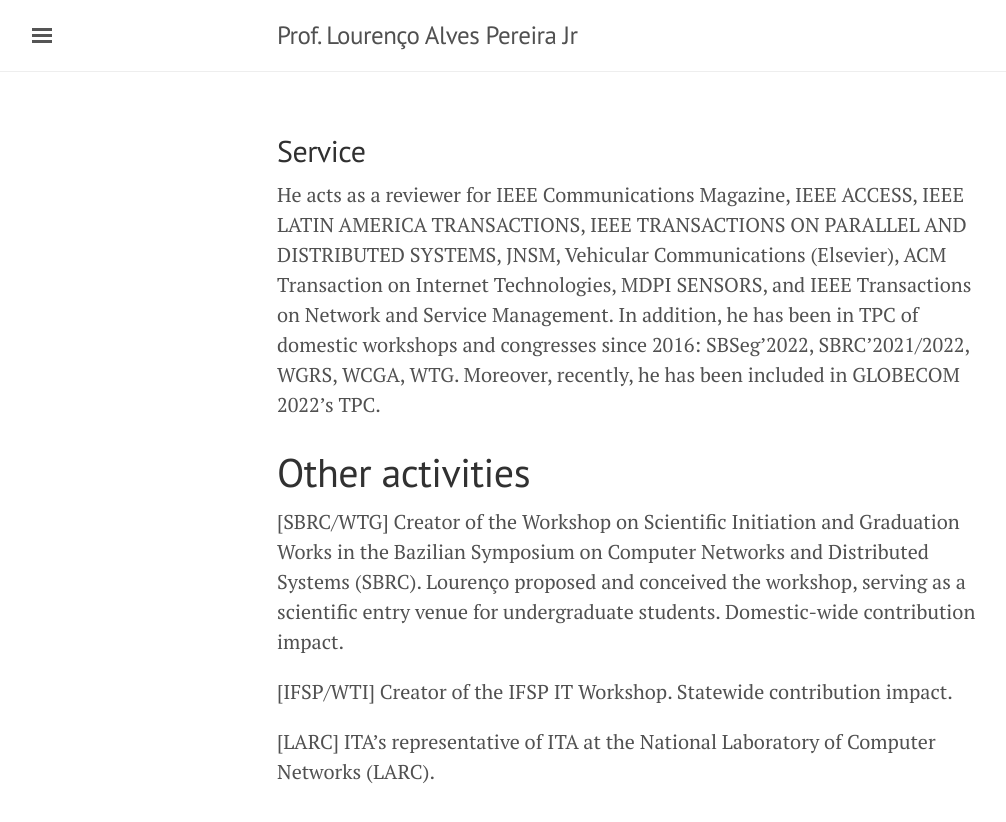
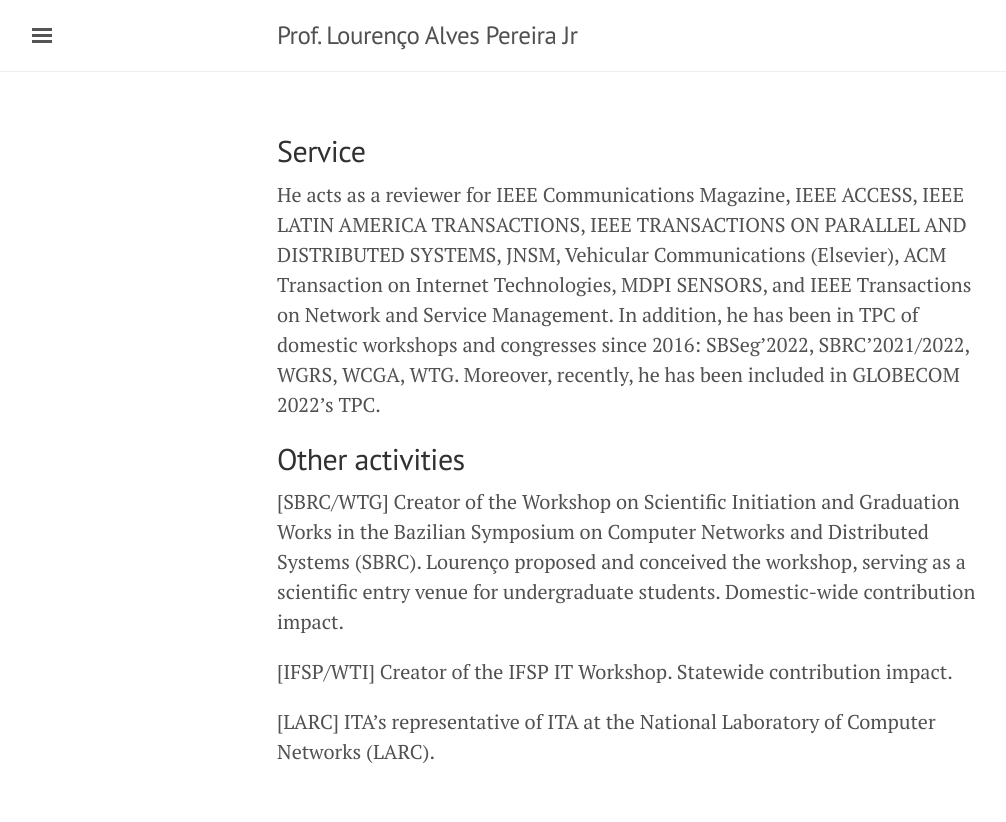
Before and after one commit to ljr/ljr.github.io, a Jekyll site: the page built from services.md, in a window 1280 px wide. Shown: the top 822 px of the page, without its empty margins (3-1009 px from the left). Built offline with Jekyll 4.4.1, drawn with Linux system fonts in a browser that asks for light colours.

```diff
--- a/activities.md
+++ b/services.md
@@ -6,7 +6,7 @@ title: Service
 
 He acts as a reviewer for IEEE Communications Magazine, IEEE ACCESS, IEEE LATIN AMERICA TRANSACTIONS, IEEE TRANSACTIONS ON PARALLEL AND DISTRIBUTED SYSTEMS, JNSM, Vehicular Communications (Elsevier), ACM Transaction on Internet Technologies, MDPI SENSORS, and IEEE Transactions on Network and Service Management. In addition, he has been in TPC of domestic workshops and congresses since 2016: SBSeg'2022, SBRC'2021/2022, WGRS, WCGA, WTG. Moreover, recently, he has been included in GLOBECOM 2022's TPC.
 
-# Other activities
+## Other activities
 
 [SBRC/WTG] Creator of the Workshop on Scientific Initiation and Graduation Works in the Bazilian Symposium on Computer Networks and Distributed Systems (SBRC). Lourenço proposed and conceived the workshop, serving as a scientific entry venue for undergraduate students. Domestic-wide contribution impact.
 
```
